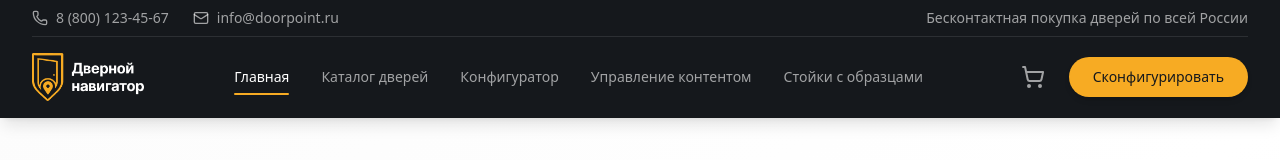
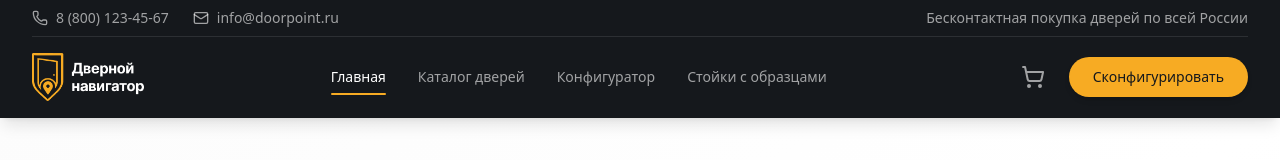
Before and after one commit to EgorMarkor/Contactlessdoormarketplaceui, a React (Vite) app: page / in a window 1280 px wide. Shown: the top 160 px of the page. Built offline with nearby package versions, Linux system fonts and the light colour scheme.

Commit message:
Remove content management tab

```diff
--- a/src/App.tsx
+++ b/src/App.tsx
@@ -4,14 +4,13 @@ import { CatalogNew } from './components/CatalogNew';
 import { NewConfigurator } from './components/NewConfigurator';
 import { ProductPage } from './components/ProductPage';
 import { StandsMap } from './components/StandsMap';
-import { SeriesManager } from './components/SeriesManager';
 import { Checkout } from './components/Checkout';
 import { Cart } from './components/Cart';
 import { Header } from './components/Header';
 import { Footer } from './components/Footer';
 import { AdminContentProvider } from './components/admin/AdminContentProvider';
 
-type Page = 'home' | 'catalog' | 'configurator' | 'product' | 'stands' | 'checkout' | 'cart' | 'management';
+type Page = 'home' | 'catalog' | 'configurator' | 'product' | 'stands' | 'checkout' | 'cart';
 
 export interface DoorModel {
   id: string;
@@ -143,7 +142,6 @@ export default function App() {
             <ProductPage door={selectedDoor} onNavigate={navigateTo} />
           )}
           {currentPage === 'stands' && <StandsMap onNavigate={navigateTo} />}
-          {currentPage === 'management' && <SeriesManager />}
           {currentPage === 'cart' && (
             <Cart
               items={cartItems}
--- a/src/components/Footer.tsx
+++ b/src/components/Footer.tsx
@@ -42,11 +42,6 @@ export function Footer({ onNavigate }: FooterProps) {
               <li>
                 <button onClick={() => onNavigate('configurator')} className="opacity-70 hover:opacity-100 hover:text-accent transition-all">
                   Конфигуратор
-                </button>
-              </li>
-              <li>
-                <button onClick={() => onNavigate('management')} className="opacity-70 hover:opacity-100 hover:text-accent transition-all">
-                  Управление контентом
                 </button>
               </li>
               <li>
--- a/src/components/Header.tsx
+++ b/src/components/Header.tsx
@@ -15,7 +15,6 @@ export function Header({ currentPage, onNavigate, cartItemsCount }: HeaderProps)
     { id: 'home', label: 'Главная' },
     { id: 'catalog', label: 'Каталог дверей' },
     { id: 'configurator', label: 'Конфигуратор' },
-    { id: 'management', label: 'Управление контентом' },
     { id: 'stands', label: 'Стойки с образцами' },
   ];
 
```
